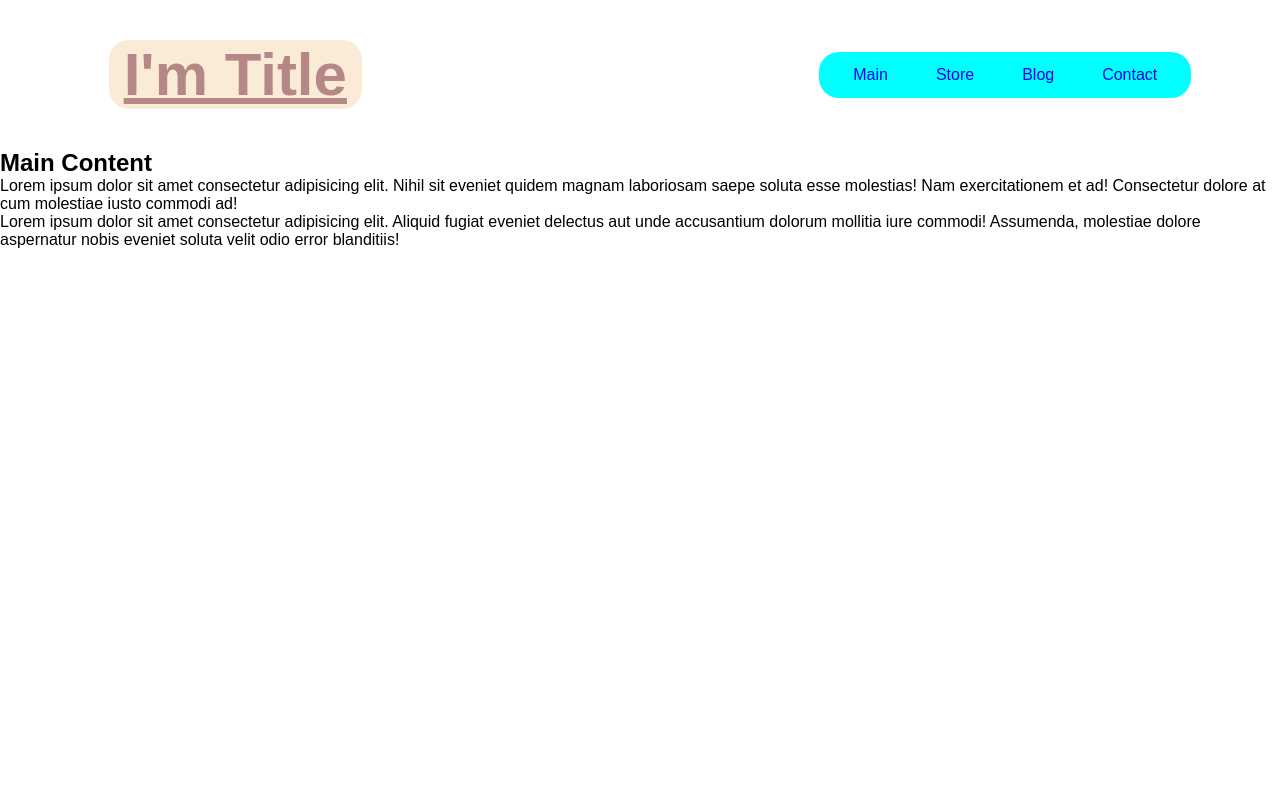
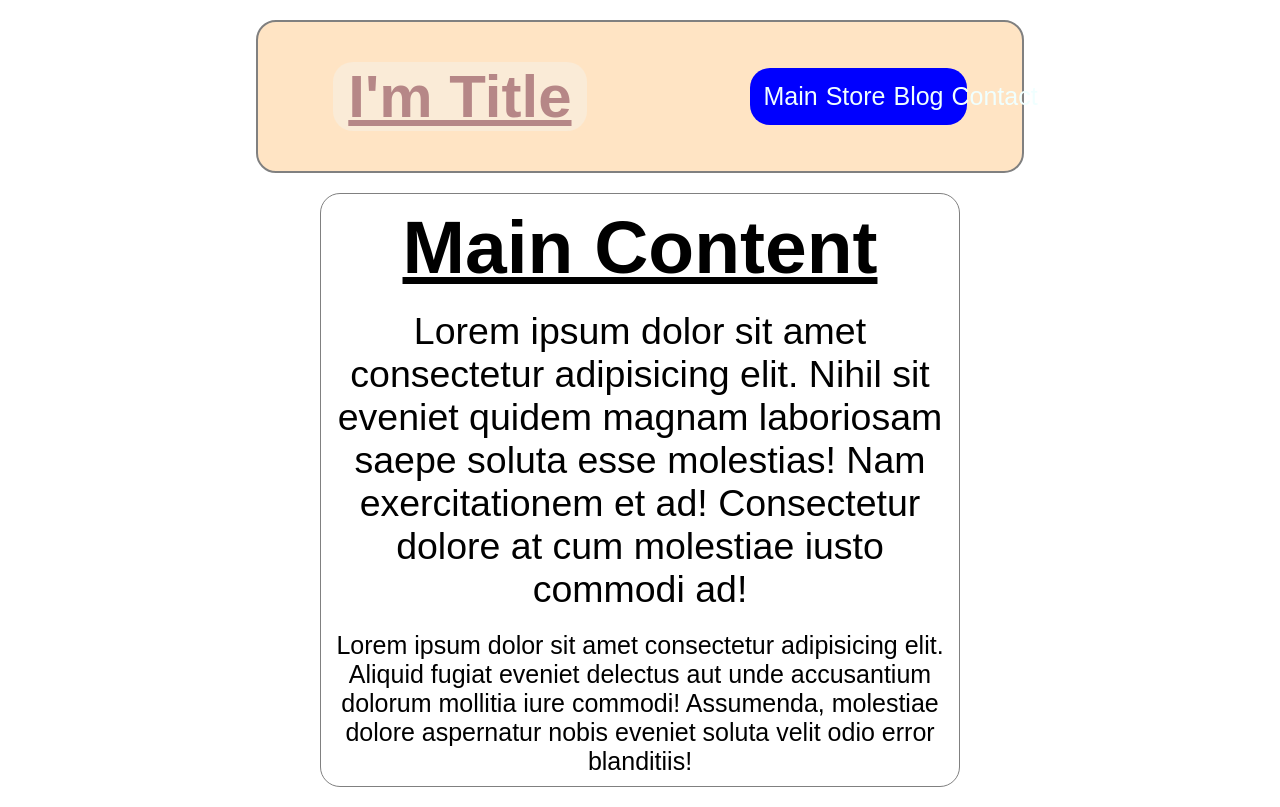
Before and after one commit to seb4dotpy/html_css, a plain HTML site: page em/em.html in a window 1280 px wide. Drawn offline with Linux system fonts and the light colour scheme.

Commit message:
New advancements

```diff
--- a/em/em.css
+++ b/em/em.css
@@ -4,15 +4,22 @@
     padding: 0px;
     font-family:Arial, Helvetica, sans-serif;
 }
-
+html {
+    font-size:25px;
+}
 header{
     box-sizing:border-box;
-    width: 100%;
+    width: 60%;
     padding: 20px;
+    margin-top: 20px;
+    margin-left: 20%;
     display: flex;
     flex-direction: row;
     align-items: center;
     justify-content: space-around;
+    background-color:bisque;
+    border: 2px solid grey;
+    border-radius: 20px;
 }
 
 header h1{
@@ -33,10 +40,11 @@ header h1 a:hover {
 
 .main-nav{
     width:30%;
-    margin-left: 300px;
+    margin-left: 10%;
     padding: 0px;
-    background-color: aqua;
+    background-color: blue;
     border-radius: 20px;
+    display: flex;
 }
 
 .main-nav__item {
@@ -56,4 +64,44 @@ header h1 a:hover {
 }
 .main-nav__item li a {
     text-decoration: none;
+    color:azure;
 }
+.main-nav__item li a:hover {
+    font-size: 25px;
+    background-color:black;
+    border-radius: 20px;
+    text-decoration: underline;
+}
+.text-container {
+    box-sizing: border-box;
+    margin: 20px;
+    width: 50%;
+    margin-left: 25%;
+    display: flex;
+    flex-direction: column;
+    text-align: center;
+    border: 1px solid grey;
+    border-radius: 20px;
+}
+.text-container h2 {
+    display: flex;
+    align-items: center;
+    justify-content: space-around;
+    margin: 10px;
+    font-size: 3em;
+    text-decoration: underline;
+}
+.text-container h2+p {
+    display: flex;
+    align-items: center;
+    justify-content: space-around;
+    margin: 10px;
+    font-size: 1.5em;
+}
+.text-container div {
+    display: flex;
+    align-items: center;
+    justify-content: space-around;
+    margin: 10px;
+    font-size: 1em;
+    }
--- a/em/em.html
+++ b/em/em.html
@@ -19,7 +19,7 @@
             </ul>
         </nav>
     </header>
-    <main>
+    <main class="text-container">
         <h2>Main Content</h2>
         <p>Lorem ipsum dolor sit amet consectetur adipisicing elit. Nihil sit eveniet quidem magnam laboriosam saepe soluta esse molestias! Nam exercitationem et ad! Consectetur dolore at cum molestiae iusto commodi ad!</p>
         <div>
--- /dev/null
+++ b/minMax/minMax.css
@@ -0,0 +1,21 @@
+* {
+    box-sizing: border-box;
+    margin: 0;
+    padding: 0;
+}
+html {
+    font-size: 62,5%;
+}
+main { /*Always uses 100% of the viewport*/
+    width: 100vw;
+    height: 100vh;
+    background-color: purple;
+}
+section{
+    width: 80%;
+    min-width: 320px;
+    max-width: 500px;
+    min-height:500px;
+    margin: 0 auto;
+    background-color: red;
+}
--- /dev/null
+++ b/position/position.css
@@ -0,0 +1,39 @@
+* {
+    box-sizing: border-box;
+    margin: 0;
+    padding:0;
+}
+.parent {
+    border: 2px black dotted;
+    display: inline-block;
+}
+.box {
+    display: inline-block;
+    background-color:red;
+    width: 100px;
+    height: 100px;
+}
+#two {
+    background-color:green;
+}
+.box:hover{
+    position: relative;
+    bottom: 15px;
+}
+.block-element {/*Display block as default, always  */
+    background-color:green;
+    margin:10px;
+    padding:20px;
+}
+.inline-element .paragraph{ /*Display inline*/
+    background-color:green;
+    margin:10px;
+    padding:20px;
+    display:inline;
+}
+.inline-block-element{/*Display inline-block*/
+    background-color:green;
+    margin:10px;
+    padding:20px;
+    display: inline-block;
+}
--- /dev/null
+++ b/standardCssValues.css
@@ -0,0 +1,12 @@
+* {
+    box-sizing: border-box;
+    margin: 0;
+    padding: 0;
+}
+html{
+    font-size: 62.5%;
+}
+/*To use 62.5% as standard with REM*/
+p {
+    font-size: 1.6rem; /*16px with 62.5% in html standard */
+}
```
Also changed, not shown: minMax/minMax.html (added, +25 -0 lines), position/position.html (added, +35 -0 lines).
